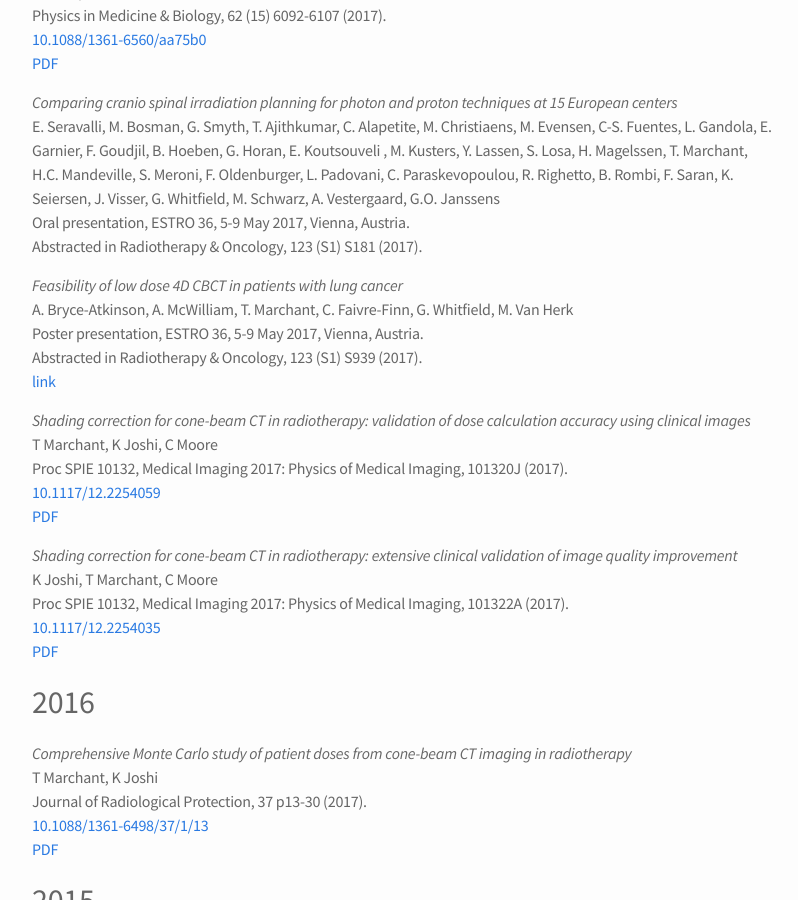
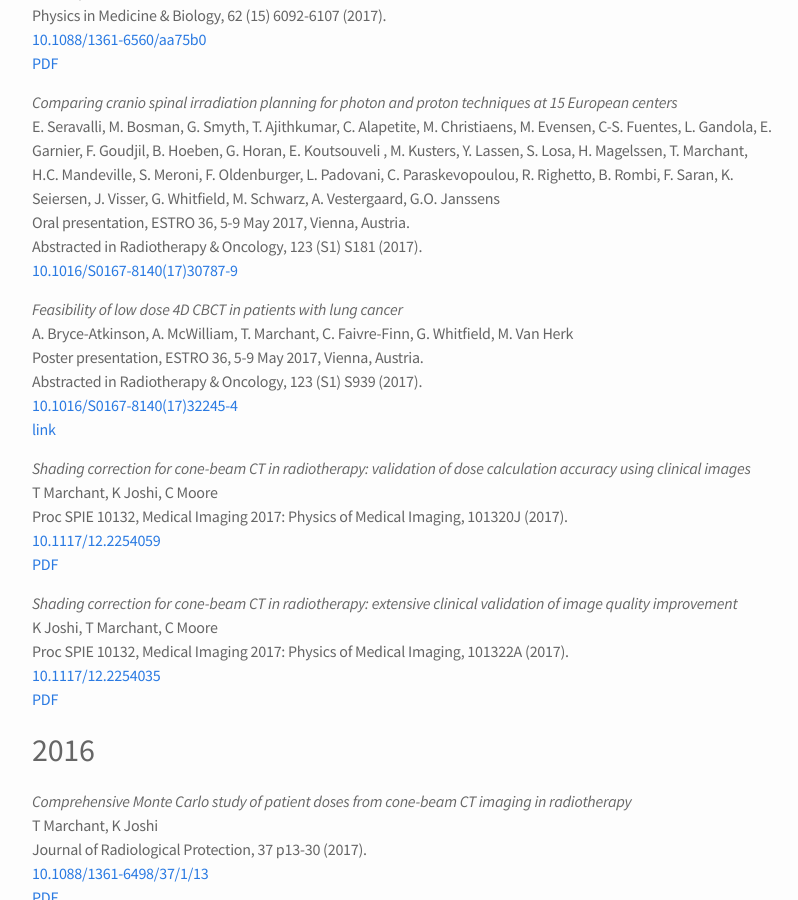
Before and after one commit to temarchant/researchprofile, a Jekyll site: the page built from 02_publications.md, in a window 1280 px wide and 900 px high, scrolled down 398 px. Shown: the whole window, without its empty margins (238-1036 px from the left). Built offline with Jekyll 4.4.1, drawn with Linux system fonts in a browser that asks for light colours.

Commit message:
Add DOIs for ESTRO 2017 abstracts.

```diff
--- a/02_publications.md
+++ b/02_publications.md
@@ -31,12 +31,14 @@ C. Paraskevopoulou, R. Righetto, B. Rombi, F. Saran, K. Seiersen, J. Visser,
 G. Whitfield, M. Schwarz, A. Vestergaard, G.O. Janssens
 Oral presentation, ESTRO 36, 5-9 May 2017, Vienna, Austria.
 Abstracted in Radiotherapy & Oncology, 123 (S1) S181 (2017).
+[10.1016/S0167-8140(17)30787-9](https://doi.org/10.1016/S0167-8140(17)30787-9)
 
 *Feasibility of low dose 4D CBCT in patients with lung cancer*
 A. Bryce-Atkinson, A. McWilliam, T. Marchant, C. Faivre-Finn, G. Whitfield,
 M. Van Herk
 Poster presentation, ESTRO 36, 5-9 May 2017, Vienna, Austria.
 Abstracted in Radiotherapy & Oncology, 123 (S1) S939 (2017).
+[10.1016/S0167-8140(17)32245-4](https://doi.org/10.1016/S0167-8140(17)32245-4)
 [link](http://www.postersessiononline.com/173580348_eu/congresos/estro36/aula/-EP_1713_ESTRO36.pdf)
 
 *Shading correction for cone-beam CT in radiotherapy: validation of dose
```
